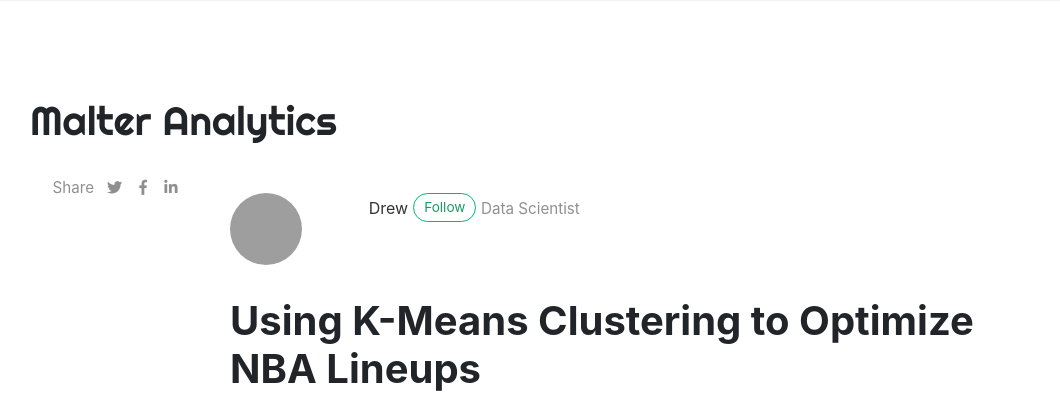
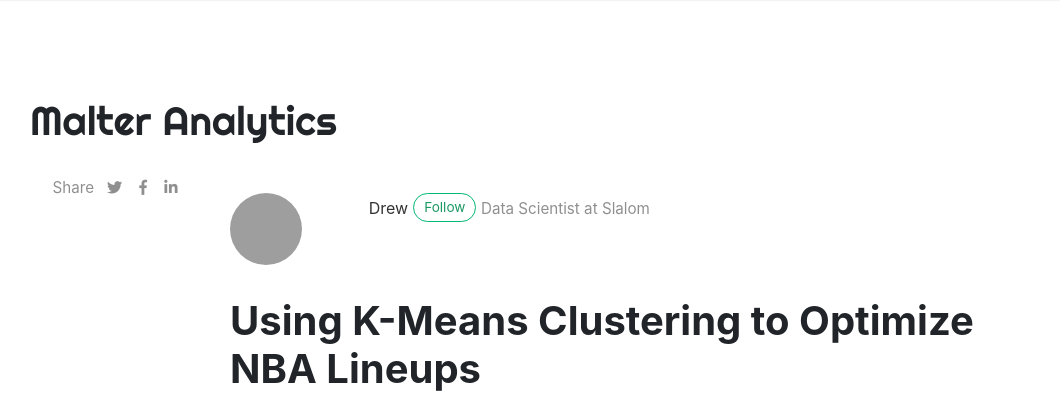
Before and after one commit to malteranalytics/malteranalytics.github.io, a Jekyll site: the page built from _posts/2020-02-27-nba-clusters.md, in a window 1280 px wide and 900 px high. Shown: the top 393 px of the window, without its empty margins (55-1115 px from the left). Built offline with Jekyll 4.4.1, drawn with Linux system fonts in a browser that asks for light colours; nearby versions of some CDN libraries; comment, search, counter and statistics services are not loaded; grey boxes are pictures that could not be loaded.

Commit message:
Update _config.yml

```diff
--- a/_config.yml
+++ b/_config.yml
@@ -31,10 +31,10 @@ authors:
     name: Andrew Malter
     display_name: Drew
     gravatar: 22bbf73d98a84d2a896c474e26a1a8fe
-    #email: email@malteranalytics.com
+    #email: abmalter12@gmail.com
     web:
     twitter: https://twitter.com/danmalter
-    description: "Data Scientist"
+    description: "Data Scientist at Slalom"
   danny_drew:
     name: Danny Malter & Drew Malter
     display_name: Danny & Drew
```
